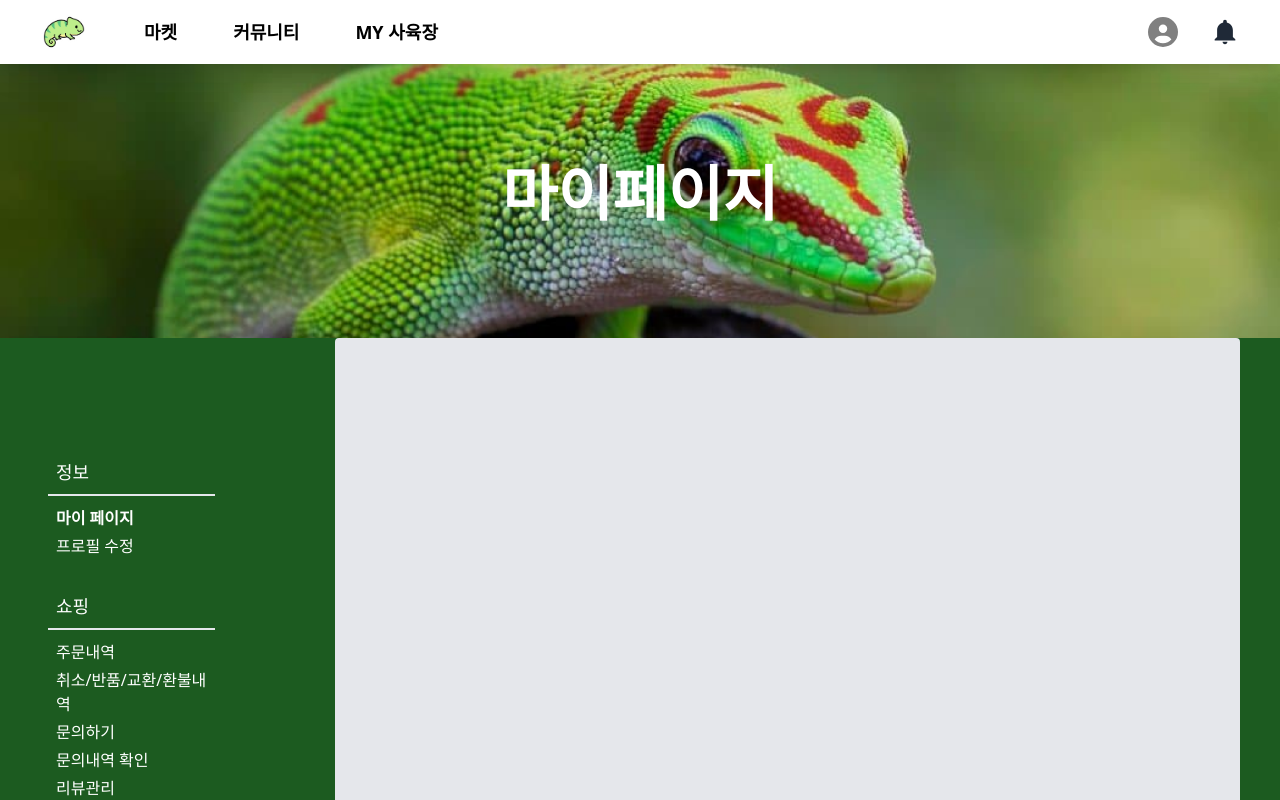
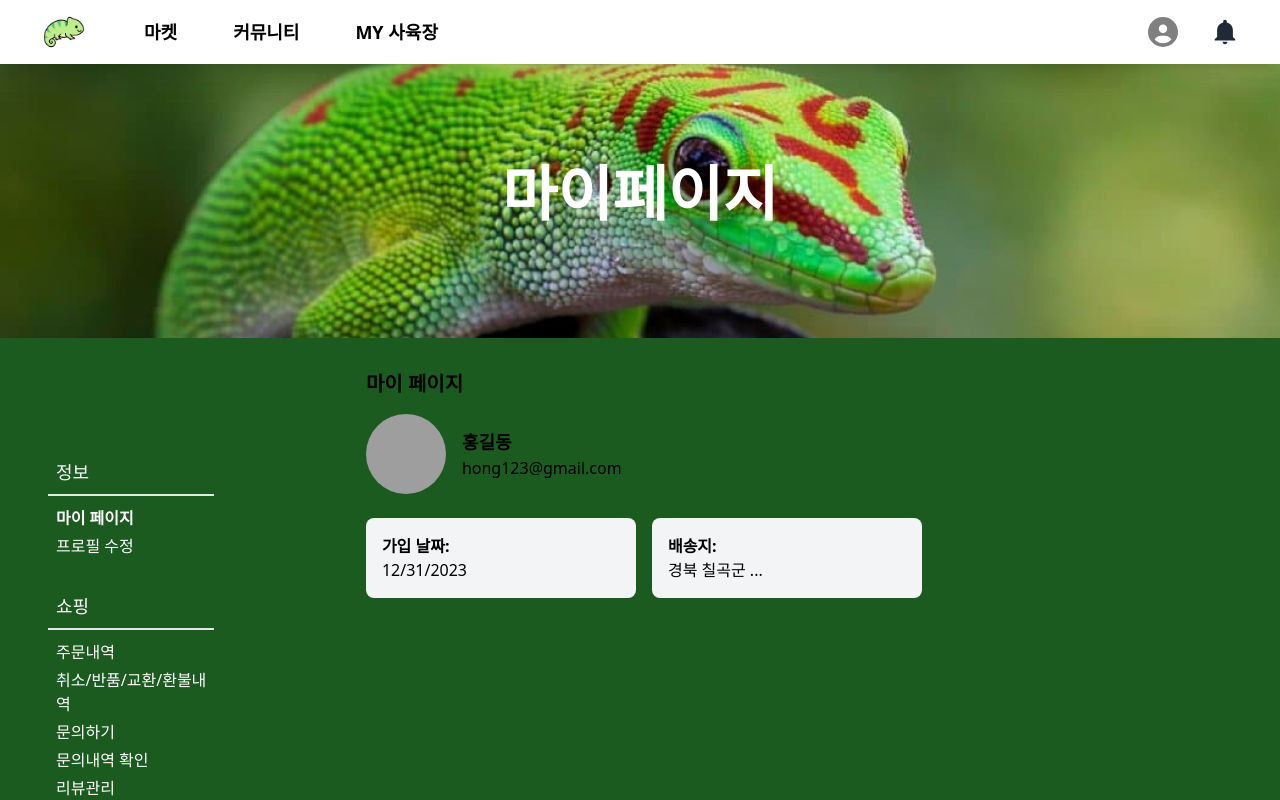
Before and after one commit to jk-milk/project_reptile-king_frontend, a React (Vite) app: page /mypage in a window 1280 px wide. Shown: the top 800 px of the page. Built offline with nearby package versions, Linux system fonts and the light colour scheme; sample sign-in values are in the browser's storage; grey boxes are pictures that could not be loaded.

Commit message:
✨ feat : マイページのプロフィールページ作成

```diff
--- a/src/Pages/Profile.tsx
+++ b/src/Pages/Profile.tsx
@@ -1,15 +1,100 @@
-import { useState } from "react";
+import { useEffect, useState } from "react";
 import MypageCategory from "../components/Mypage/MypageCategory"
+import { API } from "../config";
+import axios from "axios";
+
+interface userInfo {
+  id: number,
+  name: string,
+  password: string,
+  email: string,
+  phone: string,
+  img_urls: {
+    1: string,
+  },
+  address: {
+    1: string,
+  },
+  payment_selection: {
+    1: string,
+  },
+  created_at: string,
+  updated_at: string,
+}
 
 function Profile() {
   const [selectedSubCategory, setSelectedSubCategory] = useState("마이 페이지"); // 선택된 세부 카테고리
+  const [userInfo, setUserInfo] = useState<userInfo | null>(null);
+  const userId = 1; // 사용자 ID
+  const token = localStorage.getItem('token');
+
+  // async function fetchUserInfo(userId: number, token: string) {
+  //   try {
+  //     const response = await axios.get(`${API}/users/${userId}`, {
+  //       headers: {
+  //         Authorization: `Bearer ${token}`
+  //       }
+  //     });
+  //     return response.data;
+  //   } catch (error) {
+  //     console.error('사용자 정보를 불러오는데 실패했습니다.', error);
+  //     throw error;
+  //   }
+  // }
+
+  // useEffect(() => {
+  //   fetchUserInfo(userId, token!).then(setUserInfo).catch(console.error);
+  // }, [userId, token]);
+
+  // 테스트 코드
+  useEffect(()=>{
+    setUserInfo({
+      id: userId,
+      name: "홍길동",
+      password: "axc234fasdff...",
+      email: "hong123@gmail.com",
+      phone: "010-1111-2222",
+      img_urls: {
+        1: "http:/...",
+      },
+      address: {
+        1: "경북 칠곡군 ...",
+      },
+      payment_selection: {
+        "1": "...",
+      },
+      created_at: "2023-12-31 23:23:45",
+      updated_at: "2023-12-31 23:50:45"
+    })
+  },[])
+
+
+  // 로딩 중 처리
+  if (!userInfo) {
+    return <div>사용자 정보를 불러오는 중...</div>;
+  }
 
   return (
     <div className="laptop:w-[75rem] w-body m-auto flex">
       <MypageCategory selectedSubCategory={selectedSubCategory} setSelectedSubCategory={setSelectedSubCategory} />
-      <div className="w-[64.1875rem]">
-        <div className="bg-gray-200 px-5 mb-5 rounded h-full">
-
+      <div className="laptop:w-[64.1875rem] flex flex-col p-8">
+        <h2 className="text-xl font-bold mb-4">마이 페이지</h2>
+        <div className="flex items-center mb-6">
+          <img src={userInfo.img_urls['1']} alt="프로필 사진" className="w-20 h-20 mr-4 rounded-full" />
+          <div>
+            <h3 className="text-lg font-bold">{userInfo.name}</h3>
+            <p>{userInfo.email}</p>
+          </div>
+        </div>
+        <div className="grid grid-cols-1 md:grid-cols-2 lg:grid-cols-3 gap-4">
+          <div className="bg-gray-100 p-4 rounded-lg">
+            <h4 className="font-bold">가입 날짜:</h4>
+            <p>{new Date(userInfo.created_at).toLocaleDateString()}</p>
+          </div>
+          <div className="bg-gray-100 p-4 rounded-lg">
+            <h4 className="font-bold">배송지:</h4>
+            <p>{userInfo.address[1]}</p>
+          </div>
         </div>
       </div>
     </div>
```
